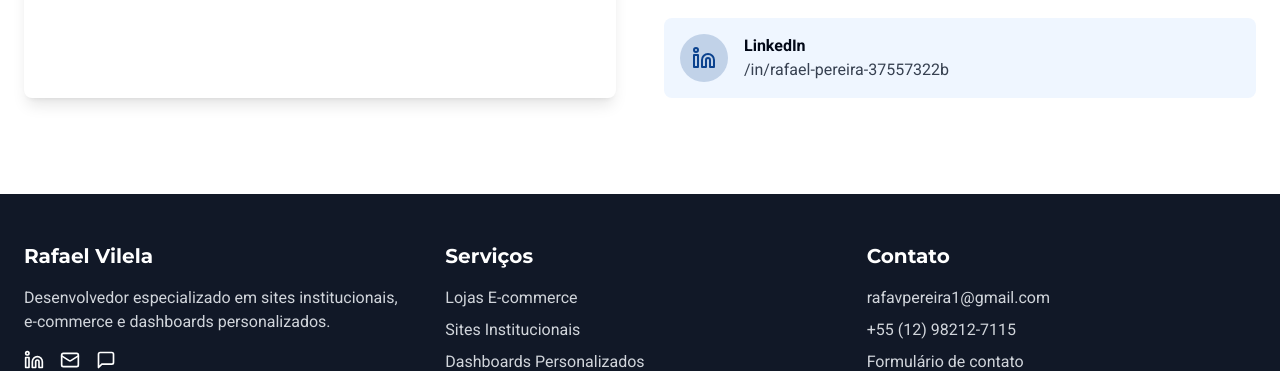
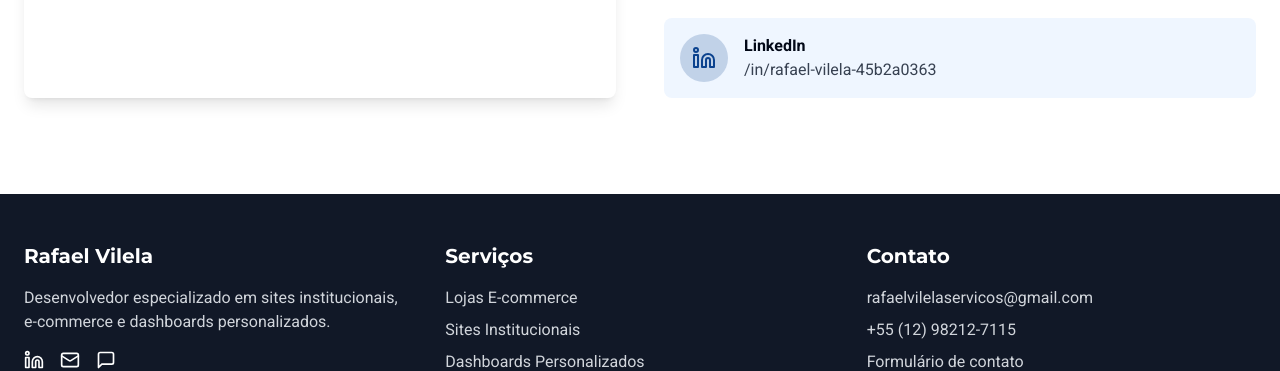
Before and after one commit to rafael-vilela/rafael-vilela-digital-showcase, a React (Vite) app: page / in a window 1280 px wide. Shown: the part 4074-4445 px from the top of the page. Built offline with nearby package versions, Linux system fonts and the light colour scheme.

Commit message:
Update contact information
Update LinkedIn and email addresses in the contact section and footer.

```diff
--- a/src/components/ContactSection.tsx
+++ b/src/components/ContactSection.tsx
@@ -1,3 +1,4 @@
+
 import { useState } from "react";
 import { Card, CardContent } from "@/components/ui/card";
 import { Input } from "@/components/ui/input";
@@ -84,7 +85,7 @@ const ContactSection = () => {
             </p>
 
             <div className="space-y-6">
-              <a href="mailto:rafavpereira1@gmail.com" className="flex items-center p-4 bg-blue-50 rounded-lg hover:bg-blue-100 transition-all hover-transform">
+              <a href="mailto:rafaelvilelaservicos@gmail.com" className="flex items-center p-4 bg-blue-50 rounded-lg hover:bg-blue-100 transition-all hover-transform">
                 <div className="h-12 w-12 bg-primary/20 rounded-full flex items-center justify-center mr-4">
                   <Mail className="h-6 w-6 text-primary" />
                 </div>
@@ -104,13 +105,13 @@ const ContactSection = () => {
                 </div>
               </a>
 
-              <a href="https://www.linkedin.com/in/rafael-pereira-37557322b" target="_blank" rel="noopener noreferrer" className="flex items-center p-4 bg-blue-50 rounded-lg hover:bg-blue-100 transition-all hover-transform">
+              <a href="https://www.linkedin.com/in/rafael-vilela-45b2a0363" target="_blank" rel="noopener noreferrer" className="flex items-center p-4 bg-blue-50 rounded-lg hover:bg-blue-100 transition-all hover-transform">
                 <div className="h-12 w-12 bg-primary/20 rounded-full flex items-center justify-center mr-4">
                   <Linkedin className="h-6 w-6 text-primary" />
                 </div>
                 <div>
                   <p className="font-semibold">LinkedIn</p>
-                  <p className="text-gray-700">/in/rafael-pereira-37557322b</p>
+                  <p className="text-gray-700">/in/rafael-vilela-45b2a0363</p>
                 </div>
               </a>
             </div>
--- a/src/components/Footer.tsx
+++ b/src/components/Footer.tsx
@@ -22,10 +22,10 @@ const Footer = () => {
               Desenvolvedor especializado em sites institucionais, e-commerce e dashboards personalizados.
             </p>
             <div className="flex space-x-4">
-              <a href="https://www.linkedin.com/in/rafael-pereira-37557322b" target="_blank" rel="noopener noreferrer" aria-label="LinkedIn">
+              <a href="https://www.linkedin.com/in/rafael-vilela-45b2a0363" target="_blank" rel="noopener noreferrer" aria-label="LinkedIn">
                 <Linkedin className="h-5 w-5 hover:text-primary transition-colors hover-lift" />
               </a>
-              <a href="mailto:rafavpereira1@gmail.com" target="_blank" rel="noopener noreferrer" aria-label="Email">
+              <a href="mailto:rafaelvilelaservicos@gmail.com" target="_blank" rel="noopener noreferrer" aria-label="Email">
                 <Mail className="h-5 w-5 hover:text-primary transition-colors hover-lift" />
               </a>
               <a href="https://wa.me/5512982127115" target="_blank" rel="noopener noreferrer" aria-label="WhatsApp">
@@ -79,7 +79,7 @@ const Footer = () => {
           <div className="animate-fade-up animate-delay-200">
             <h3 className="text-xl font-bold mb-3 md:mb-4">Contato</h3>
             <ul className="space-y-2">
-              <li className="text-gray-300 text-sm md:text-base">rafavpereira1@gmail.com</li>
+              <li className="text-gray-300 text-sm md:text-base">rafaelvilelaservicos@gmail.com</li>
               <li className="text-gray-300 text-sm md:text-base">+55 (12) 98212-7115</li>
               <li>
                 <a
```
